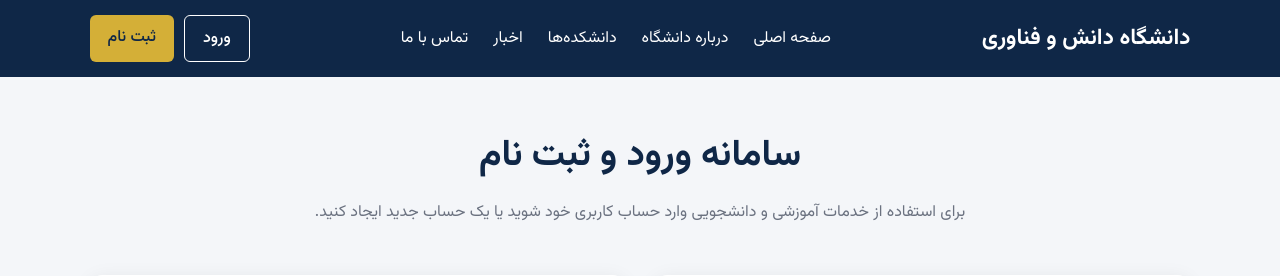
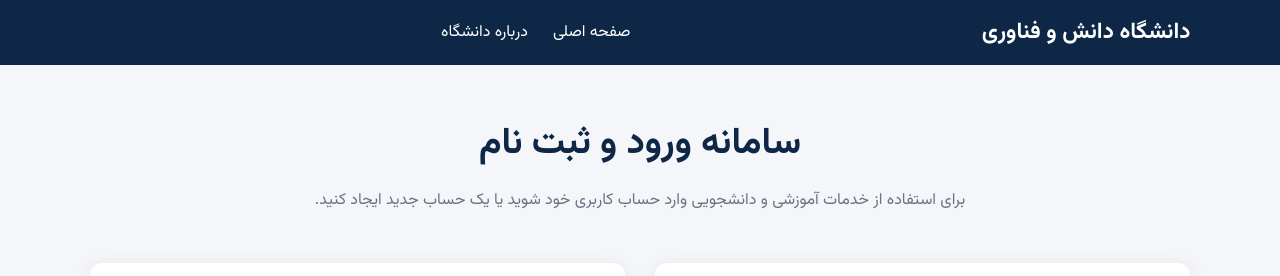
Before and after one commit to teymuri-alireza/help-desk-system, a FastAPI app: page /auth in a window 1280 px wide. Shown: the top 276 px of the page. Run offline with FastAPI, Linux system fonts and the light colour scheme.

Commit message:
feat(ui): remove redundant link and buttons form auth.html

```diff
--- a/src/server/templates/auth.html
+++ b/src/server/templates/auth.html
@@ -17,15 +17,10 @@
             <ul class="nav-links">
                 <li><a href="/">صفحه اصلی</a></li>
                 <li><a>درباره دانشگاه</a></li>
-                <li><a>دانشکده‌ها</a></li>
-                <li><a>اخبار</a></li>
-                <li><a>تماس با ما</a></li>
             </ul>
 
-            <div class="auth-buttons">
-                <a href="#login-section" class="btn login-btn">ورود</a>
-                <a href="#signup-section" class="btn register-btn">ثبت نام</a>
-            </div>
+            <!-- Keep empty div to balance navbar -->
+            <div></div>
         </nav>
     </header>
 
```
